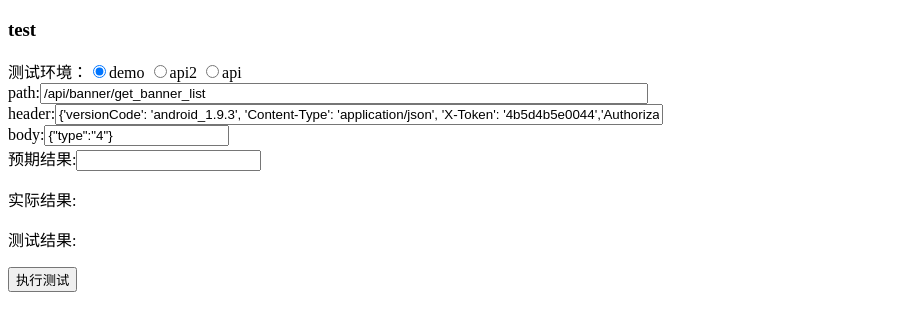
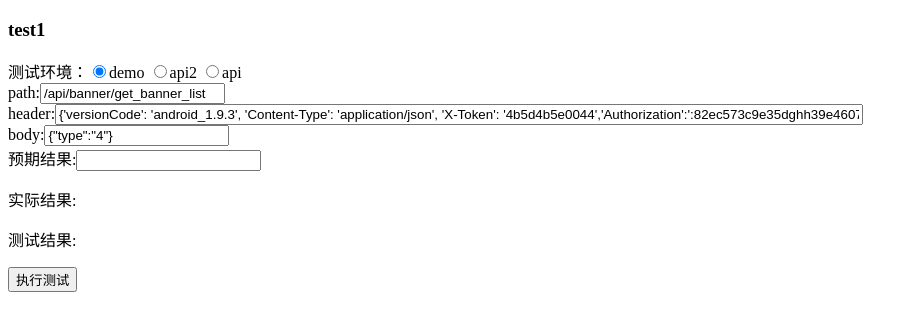
Before and after one commit to sumeilan/mysite, a Django app: page /test/ in a window 1280 px wide. Shown: the top 331 px of the page, without its empty margins (0-918 px from the left). Run offline with Django 3.2, Linux system fonts and the light colour scheme; some libraries are stand-ins or nearby versions.

Commit message:
20200617

```diff
--- a/mysite/views.py
+++ b/mysite/views.py
@@ -46,7 +46,6 @@ def testp(request):
         if request.POST:
             env = request.POST.get('env', None)
             path = request.POST.get('path', None)
-            # path = '/api/banner/get_banner_list'
             header = request.POST.get('header', None)
             body = request.POST.get('body', None)
             res = send_url(env,path,header,body)
--- a/templates/test1.html
+++ b/templates/test1.html
@@ -7,12 +7,13 @@
 <body>
 <div>
     <form action="/testp/" method="post">
-        <h3>test</h3>
+        <h3>test1</h3>
         测试环境：<label><input name="env" type="radio" value="demo" checked/>demo</label>
         <label><input name="env" type="radio" value="api2"/>api2</label>
         <label><input name="env" type="radio" value="api"/>api</label><br>
-        path:<input type="text" name="path" id="path" style="width:600px" value="/api/banner/get_banner_list"><br>
-        header:<input type="text" name="header" id="header" style="width:600px" value="{'versionCode': 'android_1.9.3', 'Content-Type': 'application/json', 'X-Token': '4b5d4b5e0044','Authorization':':82ec573c9e35dghh39e46075hd113j3h'}"><br>
+        path:<input type="text" name="path" id="path" value="/api/banner/get_banner_list"><br>
+        header:<input type="text" name="header1" id="header" style="width:800px"
+                      value="{'versionCode': 'android_1.9.3', 'Content-Type': 'application/json', 'X-Token': '4b5d4b5e0044','Authorization':':82ec573c9e35dghh39e46075hd113j3h'}"><br>
         body:<input type="text" name="body" id="body" value='{"type":"4"}'><br>
         预期结果:<input type="text" name="expect_reusult" id="expect_reusult"><br>
         <p>实际结果:<span id="actual_result"></span></p>
```
